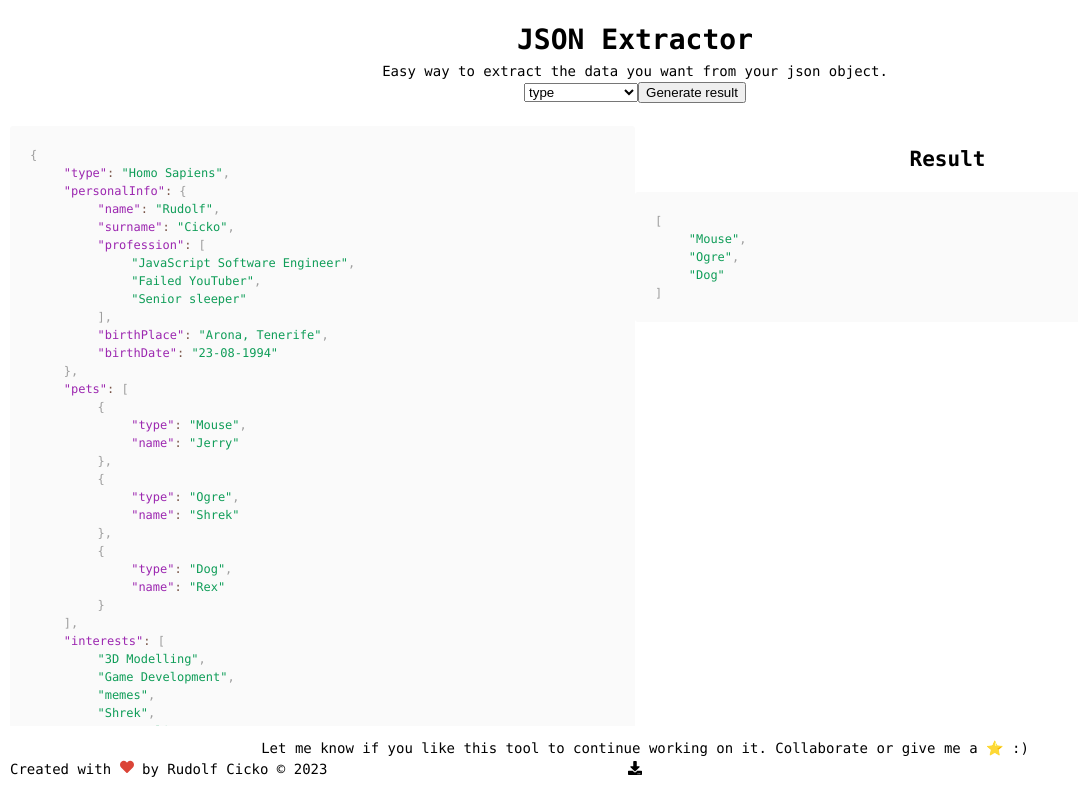
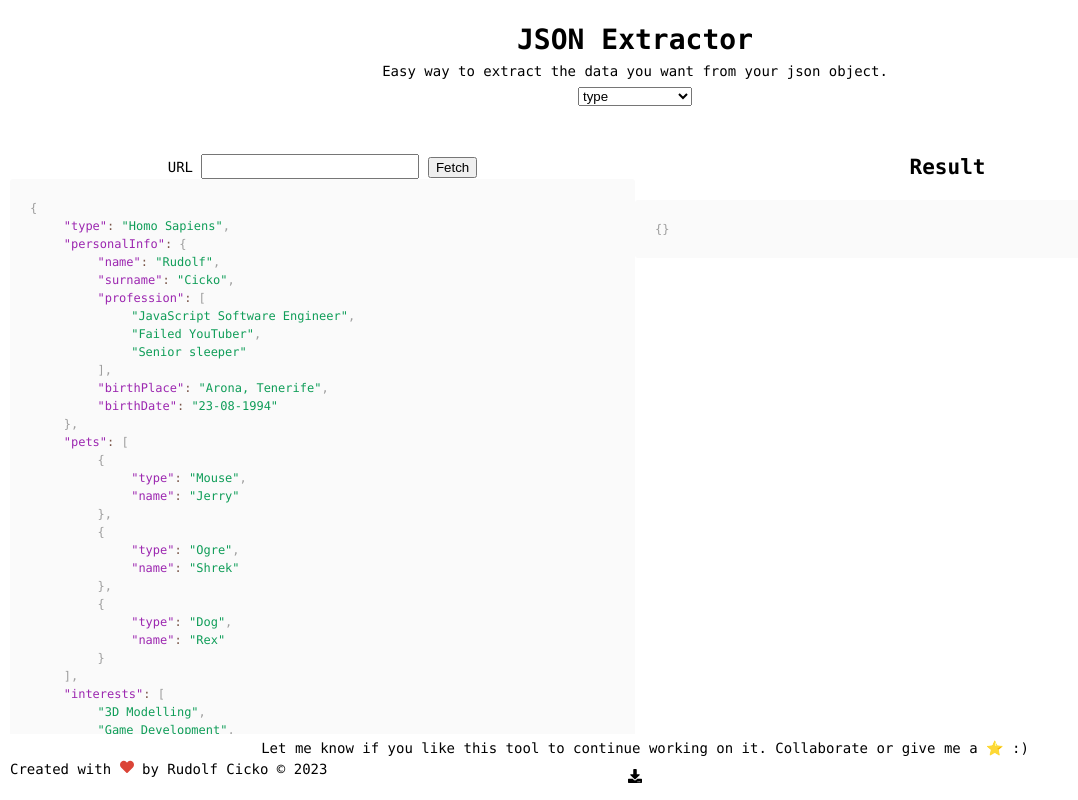
Before and after one commit to Cicko/json-mapper, a React (Create React App) app: page / in a window 1280 px wide. Shown: the whole page, without its empty margins (0-1078 px from the left). Built offline with nearby package versions, Linux system fonts and the light colour scheme.

Commit message:
Multiple select working. Adding fetch url

```diff
--- a/src/App.tsx
+++ b/src/App.tsx
@@ -34,8 +34,8 @@ class App extends React.Component {
     stringifiedCode: JSON.stringify(sampleInput, null, '\t'),
     jsonCode: sampleInput,
     viewMode: 'edit',
+    url: '',
     result: '',
-    input: 'pets.type',
     path: [],
     errorMessage: '',
     warningMessage: '',
@@ -54,33 +54,22 @@ class App extends React.Component {
   };
 
   computeResult = async () => {
-    const filter = this.state.input;
     let warningMessage = null;
     let errorMessage = null;
 
     let code: TResult = this.state.jsonCode;
-    const path: string[] = filter.includes('.') ? filter.split('.') : [filter];
     let result: TResult = {};
 
-    path.forEach((key: string) => {
+    this.state.path.forEach((key: string) => {
       try {
         if (Object.keys(result).length === 0 && code[key]) {
             result = code[key];
         } else if (result.length && typeof result !== 'string') { // If it's an array
           result = result.map(item => {
-            if (!item[key]) {
-              warningMessage = `'${key}' key inside ${JSON.stringify(item)} doesn't exist`;
-              return item;
-            }
             return item[key]
           });
         } else if (result[key]) {
           result = result[key];
-        } else {
-          warningMessage = `'${key}' key doesn't exist`;
-          if (key.includes("\"")) {
-            warningMessage += '. Try remove the " symbols.'
-          }
         }
       } catch(e) {
         if (e.message === 'Cannot read property \'length\' of null') {
@@ -133,21 +122,27 @@ class App extends React.Component {
   }
 
   renderSubKeys = () => {
-    const parsed = JSON.parse(this.state.result)
-    let subKeys = typeof parsed[0] !== 'string'
+    let acc = this.state.jsonCode
+    return this.state.path.map((key, index, arr) => {
+      acc = acc[key]
+      const parsed = acc
+      let subKeys = parsed && typeof parsed[0] !== 'string'
           ? typeof parsed[0] !== 'object' ? Object.keys(parsed) : Object.keys(parsed[0])
           : null
       if (subKeys) {
         return <select onChange={async (e) => {
           const val = e.target.value;
-        const path = this.state.input.concat('.').concat(val)
-        await this.setState({ input: path, path: [...this.state.path, val]})
+          await this.setState({
+            path: index < arr.length - 1 ? [...arr.slice(0, index + 1), val] : [...this.state.path, val]
+          })
           console.log(this.state.path)
           await this.computeResult()
         }}>
+          <option value={null}> </option>
           {subKeys.map(key => <option value={key}>{key}</option>)}
         </select>
       }
+    })
   }
 
 
@@ -169,7 +164,6 @@ class App extends React.Component {
               {Object.keys(this.state.jsonCode).map(key => <option value={key}>{key}</option>)}
             </select>
             {this.state.result && this.renderSubKeys()}
-            <button onClick={this.computeResult}> Generate result </button>
             {this.state.errorMessage &&
               <div className="error">
                 {this.state.errorMessage}
@@ -188,6 +182,29 @@ class App extends React.Component {
                   <FaTree style={{ color: '#9e9e9e' }} title="tree view" onClick={() => this.setState({ viewMode: 'tree'})}/>
                 </div>
                 */}
+                <label>URL </label>
+                <input onChange={(e) => {
+                  const val = e.target.value
+                  this.setState({ url: val })
+                }}></input>
+                {' '}<button onClick={async () => {
+                try {
+                  console.log(this.state.url)
+                  const res = await fetch(this.state.url, {
+                    mode: 'no-cors',
+                    headers: {
+                      'Content-Type': 'application/json'
+                    }
+                  })
+                  console.log(res)
+                  const json = await res.json()
+                  console.log(json)
+                } catch(e) {
+                  console.log('bro error')
+                  console.error(e)
+                }
+
+              }}>Fetch</button>
                 {this.renderInputByMode()}
               </div>
               <div className="container_editor_area">
--- a/src/index.css
+++ b/src/index.css
@@ -251,3 +251,7 @@ footer {
   width: 100%;
   justify-content: space-between;
 }
+
+select {
+  margin: 5px;
+}
```
Also changed, not shown: src/App.css (line endings or trailing spaces). Lines whose indentation alone changed are shown as unchanged.
